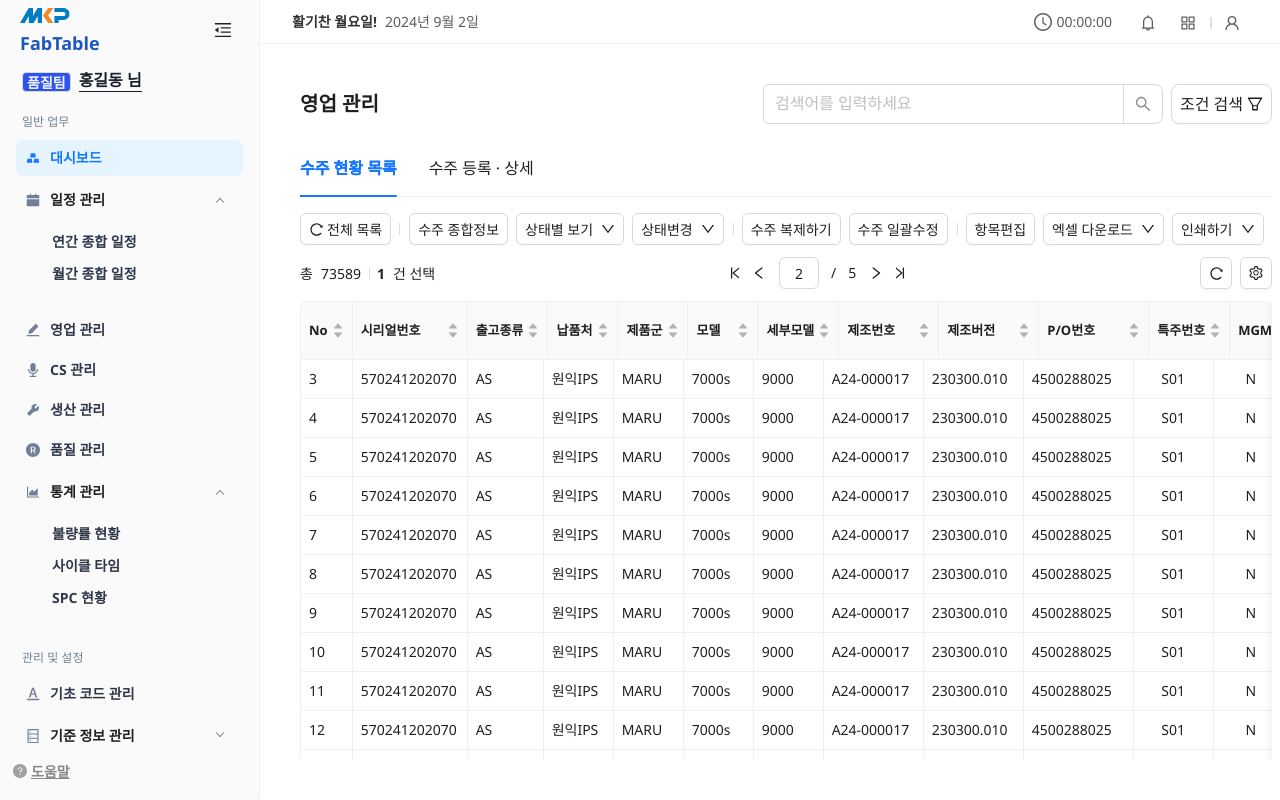
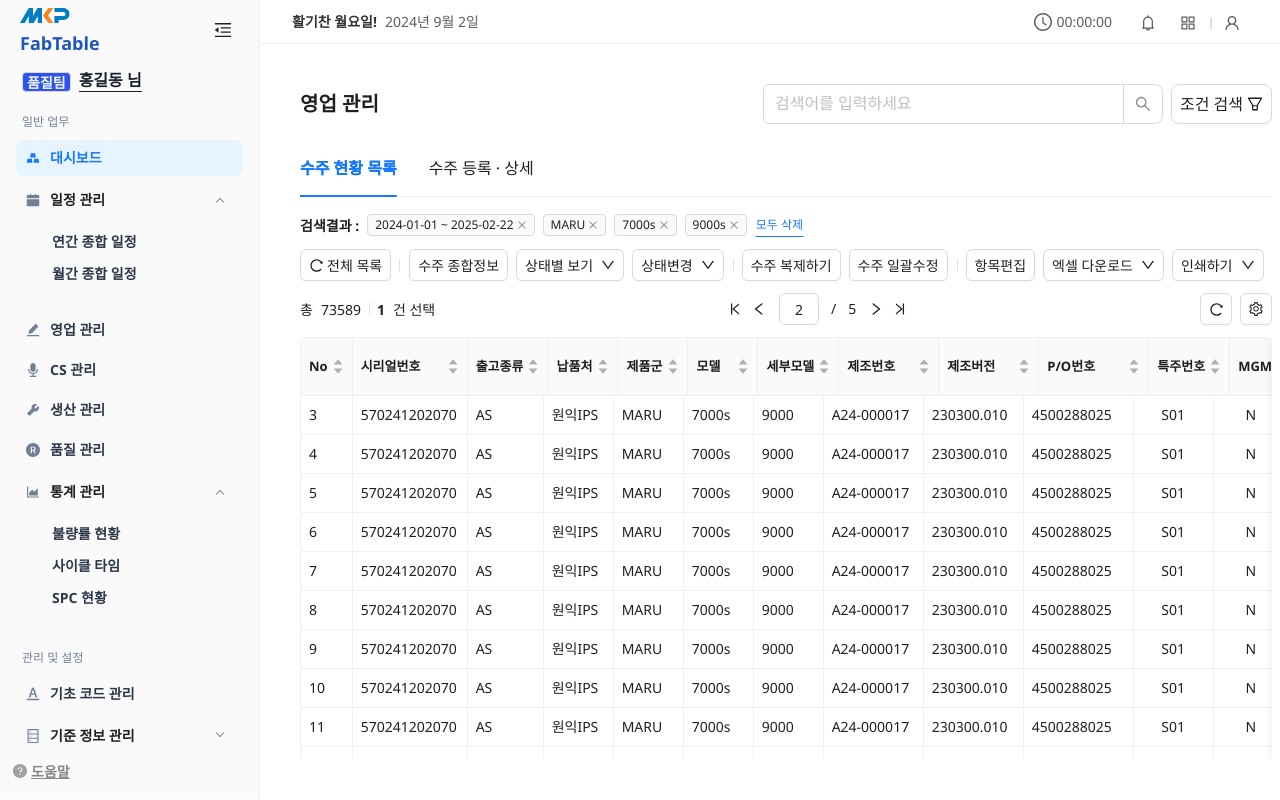
Before and after one commit to funnystyle/fabtable-next, a Next.js app: page /order in a window 1280 px wide. Built offline with nearby package versions, Linux system fonts and the light colour scheme; a web font is replaced by a local one.

Commit message:
수주현황목록 작업중

```diff
--- a/assets/scss/contents.scss
+++ b/assets/scss/contents.scss
@@ -472,6 +472,16 @@
 	line-height: toRem(16);
 }
 
+.tit-search-result {
+	margin-right: toRem(8);
+	font-weight: 600;
+}
+
+.all-delete-tag {
+	border-bottom: toRem(1) solid $pointBlue;
+	font-size: toRem(12);
+}
+
 /* ~ 912px ----------- */
 @media only screen and (max-width: 912px) {
 	.contents {
--- a/pages/order.js
+++ b/pages/order.js
@@ -725,6 +725,11 @@ const lineItems = [
 	},
 ];
 
+const preventDefault = (e) => {
+	e.preventDefault();
+	console.log("Clicked! But prevent default.");
+};
+
 const OrderComponent = ({ contentHeight }) => {
 	const { token } = useToken();
 	const [allChecked, setAllChecked] = useState(true);
@@ -1221,6 +1226,22 @@ const OrderComponent = ({ contentHeight }) => {
 		},
 	];
 
+	const [tags, setTags] = useState([
+		"2024-01-01 ~ 2025-02-22",
+		"MARU",
+		"7000s",
+		"9000s",
+	]);
+
+	// 개별 태그 삭제 핸들러
+	const handleTagClose = (tagToRemove) => {
+		setTags((prevTags) => prevTags.filter((tag) => tag !== tagToRemove));
+	};
+
+	const handleTagDeleteAll = () => {
+		setTags([]);
+	};
+
 	return (
 		<Layout>
 			<div className="contents-top">
@@ -1260,6 +1281,27 @@ const OrderComponent = ({ contentHeight }) => {
 				<Tabs defaultActiveKey="1" items={TabItems} onChange={onChange} />
 
 				<Space direction="vertical" size={12} style={{ width: "100%" }}>
+					{/*  검색결과 */}
+					<Flex align="center">
+						<strong className="tit-search-result">검색결과 :</strong>
+
+						{tags.map((tag, index) => (
+							<Tag key={index} closeIcon onClose={() => handleTagClose(tag)}>
+								{tag}
+							</Tag>
+						))}
+
+						<Button
+							color="primary"
+							variant="text"
+							size="small"
+							className="all-delete-tag"
+							onClick={handleTagDeleteAll}
+						>
+							모두 삭제
+						</Button>
+					</Flex>
+
 					{/* 상단 버튼 */}
 					<Flex gap="small" align="center" className="btn-big">
 						<Button
```
